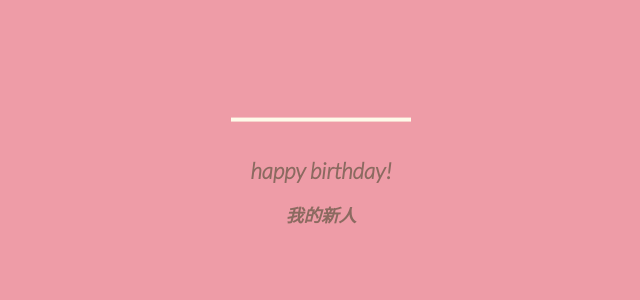
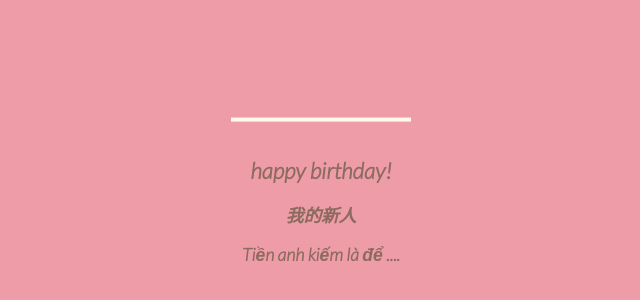
Before and after one commit to sptjerry19/birthday-cake, a plain HTML site: page index.html in a window 1280 px wide. Shown: the part 206-506 px from the top of the page, without its empty margins (327-967 px from the left). Drawn offline with Linux system fonts and the light colour scheme.

Commit message:
first commit

```diff
--- a/index.html
+++ b/index.html
@@ -368,6 +368,7 @@
     <div class="text">
       <h1>happy birthday!</h1>
       <p class="name">我的新人</p>
+      <p class="name">Tiền anh kiếm là để ....</p>
     </div>
   </body>
 </html>
```
